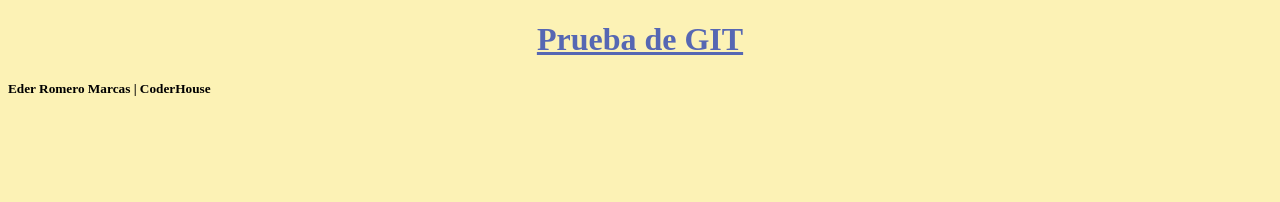
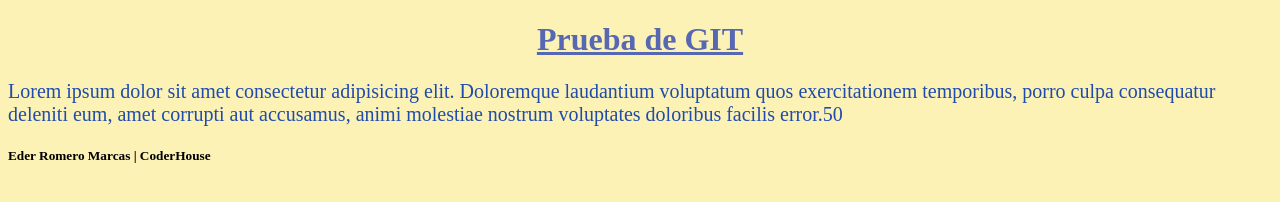
Before and after one commit to ederromero28/desafio_complementario, a plain HTML site: page index.html in a window 1280 px wide. Drawn offline with Linux system fonts and the light colour scheme.

Commit message:
agregando un section en el main

```diff
--- a/index.html
+++ b/index.html
@@ -13,7 +13,9 @@
 </header>
 
 <main>
-
+    <section>
+        <p>Lorem ipsum dolor sit amet consectetur adipisicing elit. Doloremque laudantium voluptatum quos exercitationem temporibus, porro culpa consequatur deleniti eum, amet corrupti aut accusamus, animi molestiae nostrum voluptates doloribus facilis error.50</p>
+    </section>
 </main>
 
 <footer>
```
